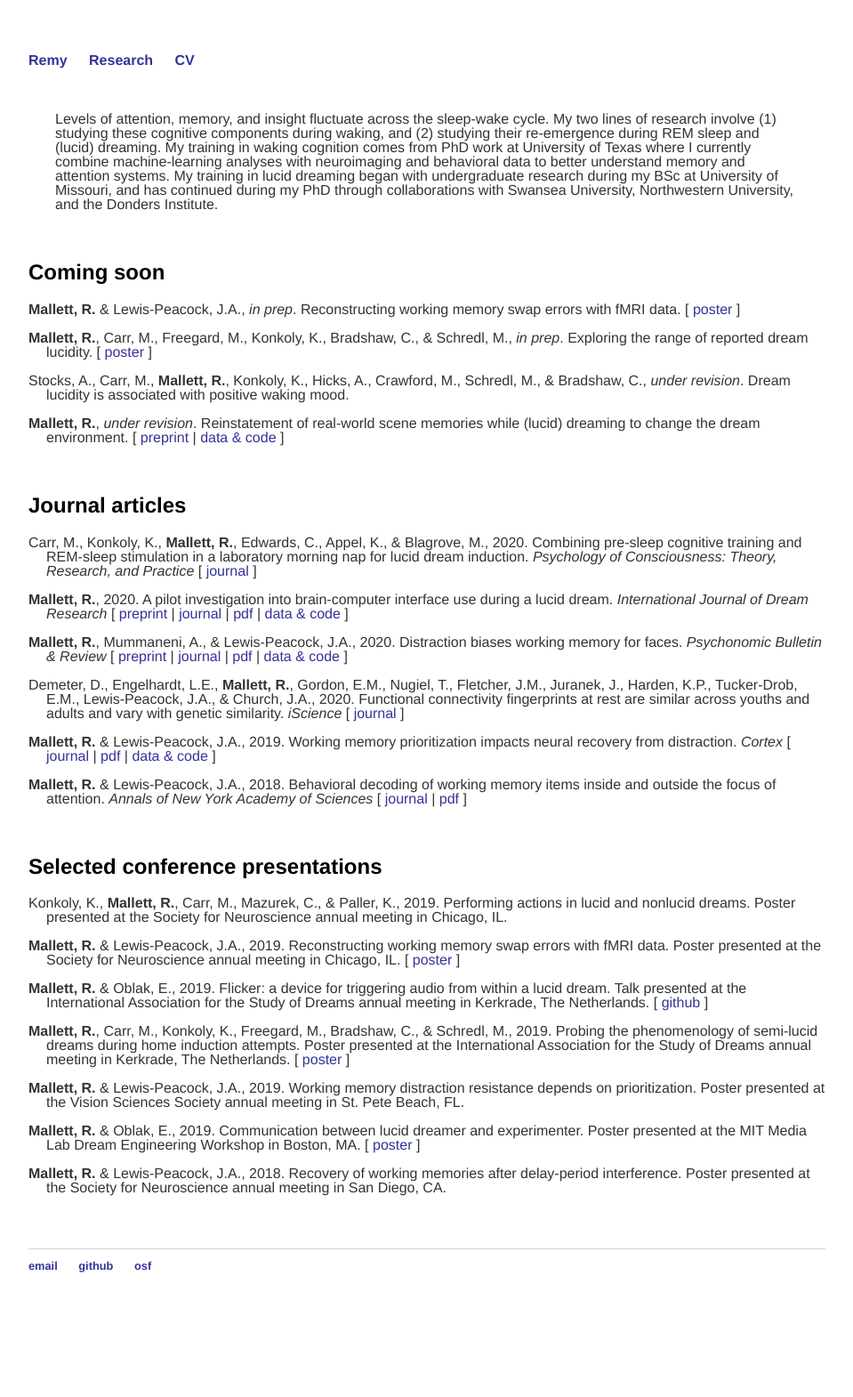
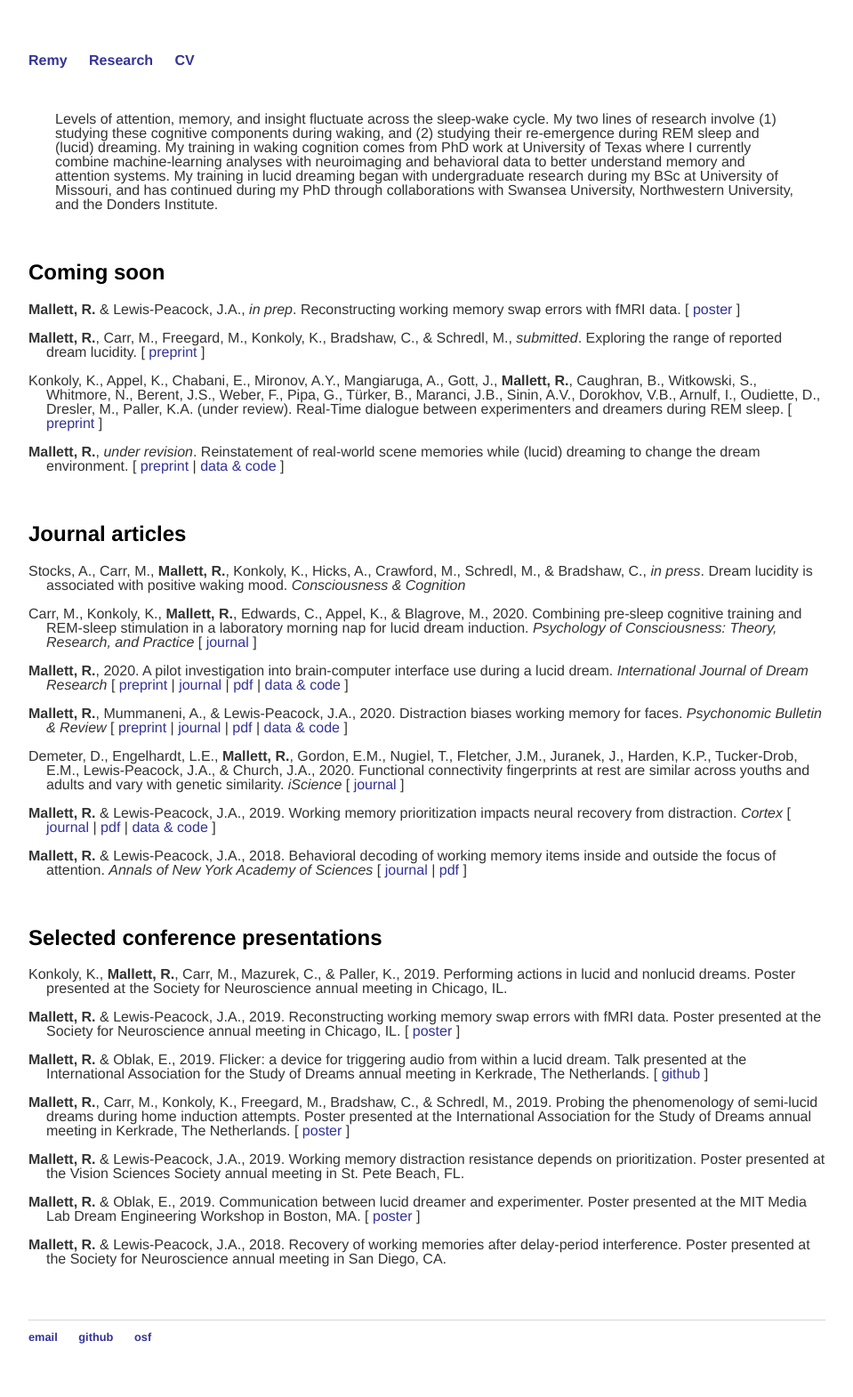
Before and after one commit to remrama/remrama.github.io, a Jekyll site: the page built from research/index.html, in a window 1280 px wide. Shown: the whole page at 89% size, without its empty margins (160-1119 px from the left). Built offline with Jekyll 4.4.1, drawn with Linux system fonts in a browser that asks for light colours; before the commit the page ends 1490 px from its top, so only the background shows below that.

Commit message:
phenoll party

```diff
--- a/index.html
+++ b/index.html
@@ -5,7 +5,7 @@ title: Remy Mallett
 
 <div class="blurb">
     <p>
-        <b><span style="font-size: 2em">Hi,</span></b> I'm Remy, a cognitive neuroscience PhD student working in the <a href="https://lewpealab.psy.utexas.edu/">LewPea Lab</a> at University of Texas at Austin. There I'm studying working memory in awake humans, and I'm also interested in lucid dreaming, where waking levels of cognition "reappear" during sleep.
+        <b><span style="font-size: 2em">Hi,</span></b> I'm Remy, a cognitive neuroscience PhD student working in the <a href="https://lewpealab.psy.utexas.edu/">LewPea Lab</a> at University of Texas at Austin. There I'm studying working memory in awake humans, and I'm also interested in lucid dreaming, where waking levels of cognition reappear during sleep.
     </p>
     <div class="column" style="width:100%; height:12em;">
         <div class="row" style="width:10em; height:10em; padding-left:.5em; padding-right:.5em; padding-bottom:2em; padding-top:.5em; float:left; overflow:hidden">
--- a/research/index.html
+++ b/research/index.html
@@ -17,10 +17,10 @@ title: Research
         <strong>Mallett, R.</strong> & Lewis-Peacock, J.A., <em>in prep</em>. Reconstructing working memory swap errors with fMRI data. [ <a href="https://lewpealab.psy.utexas.edu/wp-content/uploads/2013/11/mallett_sfn_2019.pdf">poster</a> ]
     </p>
     <p class="hanging">
-        <strong>Mallett, R.</strong>, Carr, M., Freegard, M., Konkoly, K., Bradshaw, C., & Schredl, M., <em>in prep</em>. Exploring the range of reported dream lucidity. [ <a href="https://osf.io/rpjwz/">poster</a> ]
+        <strong>Mallett, R.</strong>, Carr, M., Freegard, M., Konkoly, K., Bradshaw, C., & Schredl, M., <em>submitted</em>. Exploring the range of reported dream lucidity. [ <a href="https://doi.org/10.31219/osf.io/sz8fa">preprint</a> ]
     </p>
     <p class="hanging">
-        Stocks, A., Carr, M., <strong>Mallett, R.</strong>, Konkoly, K., Hicks, A., Crawford, M., Schredl, M., & Bradshaw, C., <em>under revision</em>. Dream lucidity is associated with positive waking mood.
+        Konkoly, K., Appel, K., Chabani, E., Mironov, A.Y., Mangiaruga, A., Gott, J., <strong>Mallett, R.</strong>, Caughran, B., Witkowski, S., Whitmore, N., Berent, J.S., Weber, F., Pipa, G., Türker, B., Maranci, J.B., Sinin, A.V., Dorokhov, V.B., Arnulf, I., Oudiette, D., Dresler, M., Paller, K.A. (under review). Real-Time dialogue between experimenters and dreamers during REM sleep. [ <a href="https://ssrn.com/abstract=3606772">preprint</a> ]
     </p>
     <p class="hanging">
         <strong>Mallett, R.</strong>, <em>under revision</em>. Reinstatement of real-world scene memories while (lucid) dreaming to change the dream environment. [ <a href="https://doi.org/10.31219/osf.io/rh4qs">preprint</a> | <a href="https://osf.io/ndvj9/">data & code</a> ]
@@ -29,6 +29,9 @@ title: Research
     <br>
     <h2>Journal articles</h2>
 
+    <p class="hanging">
+        Stocks, A., Carr, M., <strong>Mallett, R.</strong>, Konkoly, K., Hicks, A., Crawford, M., Schredl, M., & Bradshaw, C., <em>in press</em>. Dream lucidity is associated with positive waking mood. <em>Consciousness & Cognition</em>
+    </p>
     <p class="hanging">
         Carr, M., Konkoly, K., <strong>Mallett, R.</strong>, Edwards, C., Appel, K., & Blagrove, M., 2020. Combining pre-sleep cognitive training and REM-sleep stimulation in a laboratory morning nap for lucid dream induction. <em>Psychology of Consciousness: Theory, Research, and Practice</em> [ <a href="https://doi.org/10.1037/cns0000227">journal</a> ]
     </p>
```
